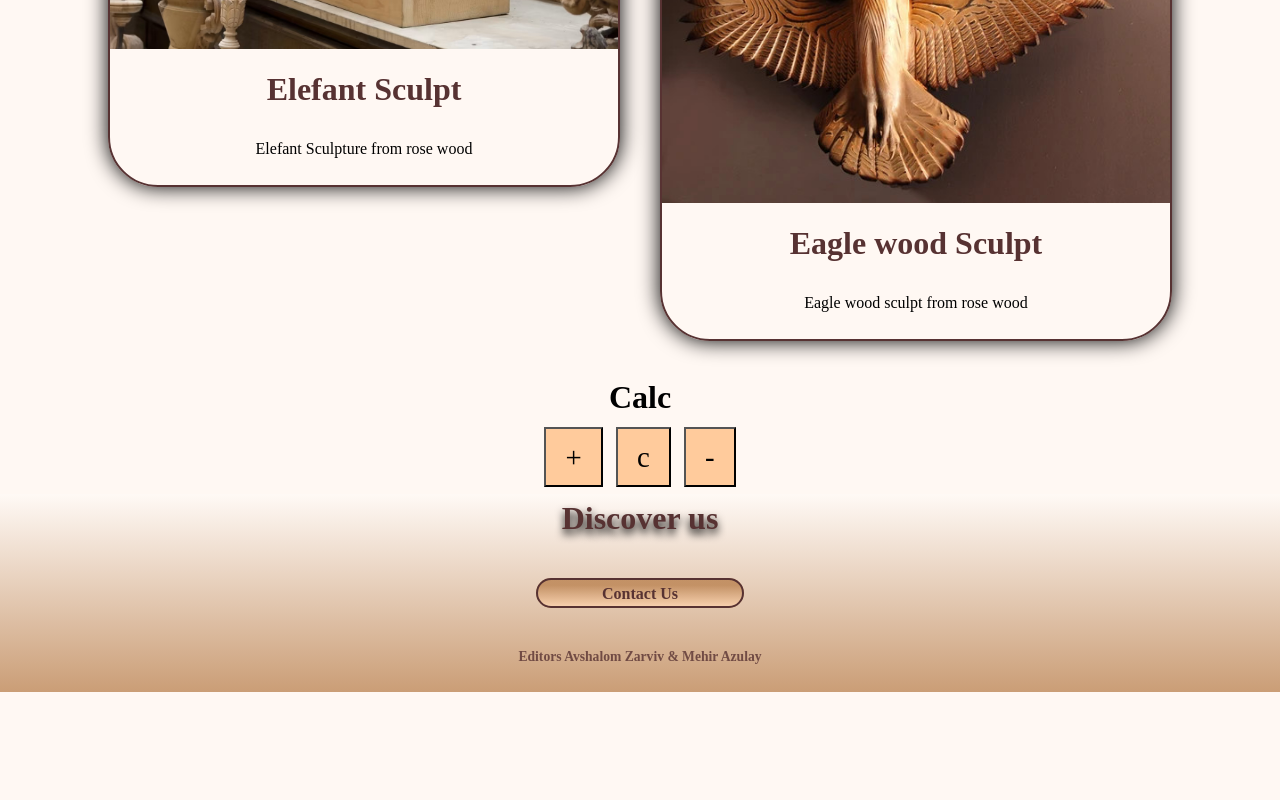
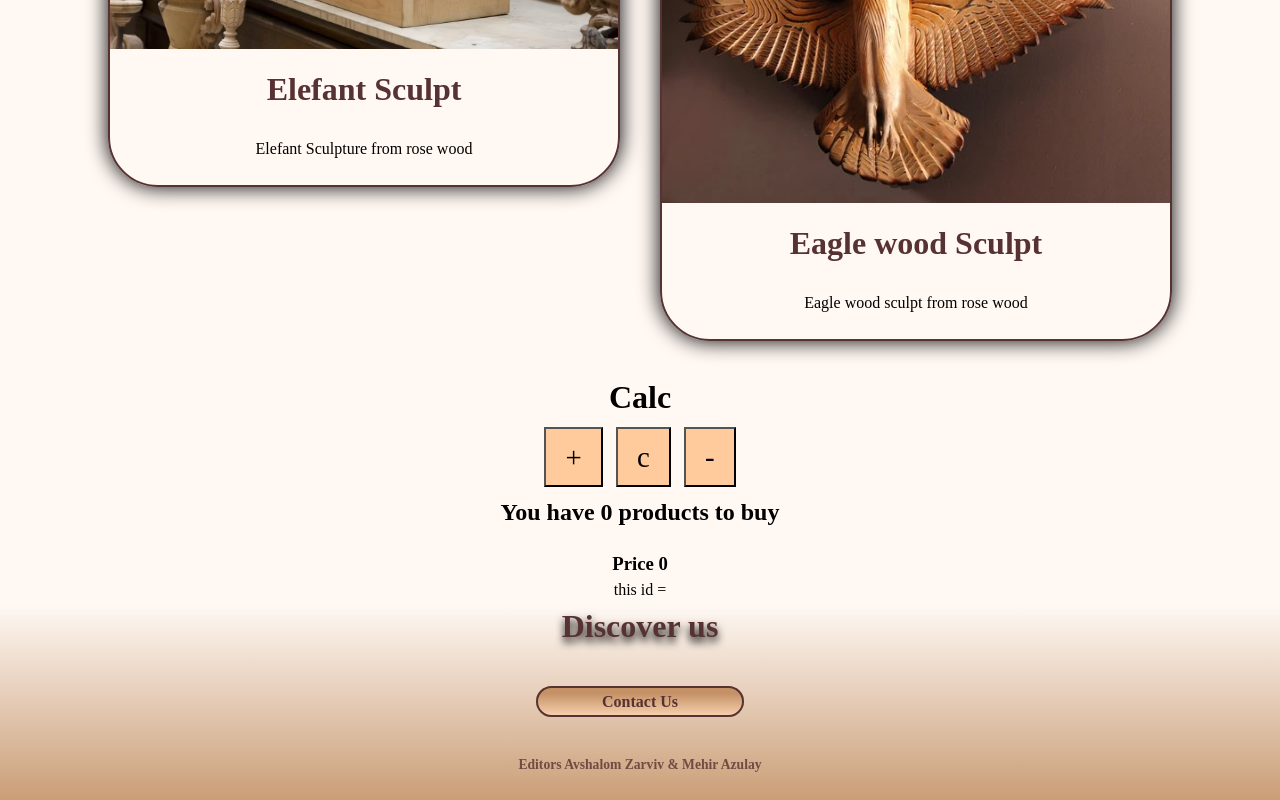
Before and after one commit to Azdevpp/mySiteAngular, an Angular app: page / in a window 1280 px wide. Shown: the part 1248-2048 px from the top of the page. Before the commit the page ends 1940 px from the top, so only its background shows below. Built offline with nearby package versions, Linux system fonts and the light colour scheme; a web font is replaced by a local one.

Commit message:
CalcBegining

```diff
--- a/src/app/calc-products/calc-products.component.html
+++ b/src/app/calc-products/calc-products.component.html
@@ -1,8 +1,11 @@
 <div class="calcProd">
     <h1>Calc</h1>
     <div>
-        <button>+</button>
-        <button>c</button>
-        <button>-</button>
+        <button (click)="addProduct(45)">+</button>
+        <button (click)="cancel()">c</button>
+        <button (click)="subProduct(65)">-</button>
     </div>
+    <h2>You have {{productsAdded}} products to buy</h2>
+    <h3>Price {{priceAmount}}</h3>
+    <p>this id = {{userID}}</p>
 </div>
--- a/src/app/calc-products/calc-products.component.ts
+++ b/src/app/calc-products/calc-products.component.ts
@@ -1,15 +1,51 @@
 import { Component, OnInit } from '@angular/core';
+import { ActivatedRoute } from '@angular/router';
 
+export class calcProducts{
+  id: number;
+
+  constructor(id: number) {
+    this.id = id;
+  }
+}
 @Component({
   selector: 'app-calc-products',
   templateUrl: './calc-products.component.html',
   styleUrls: ['./calc-products.component.css']
 })
 export class CalcProductsComponent implements OnInit {
+  userID: any;
+  productsAdded: number = 0;
+  priceAmount: number = 0;
 
-  constructor() { }
+  constructor(private activatedRoute: ActivatedRoute) {
+    this.activatedRoute.paramMap.subscribe(params => this.userID = params.get("id"));
+
+
+  }
 
   ngOnInit(): void {
+
+  }
+
+
+  addProduct(amount:number) {
+    this.priceAmount += amount;
+    this.productsAdded++;
+  }
+
+  subProduct(amount: number) {
+    this.priceAmount -= amount;
+    this.productsAdded--;
+    if (this.productsAdded < 0) {
+      this.cancel();
+    }
+
+  }
+
+  cancel() {
+    this.priceAmount = 0;
+    this.productsAdded = 0;
   }
 
 }
--- a/src/app/sculpt-product1/sculpt-product1.component.ts
+++ b/src/app/sculpt-product1/sculpt-product1.component.ts
@@ -38,7 +38,8 @@ export class SculptAdvancedProductDetails{
   styleUrls: ['./sculpt-product1.component.css']
 })
 export class SculptProduct1Component implements OnInit {
-  userID : any;
+  userID: any;
+
 
   SculptAdvancedProductDetailsArr: SculptAdvancedProductDetails[];
   constructor(private activatedRoute : ActivatedRoute) {
@@ -106,4 +107,6 @@ export class SculptProduct1Component implements OnInit {
   ngOnInit(): void {
   }
 
+
+
 }
--- a/src/app/vases-product1/vases-product1.component.ts
+++ b/src/app/vases-product1/vases-product1.component.ts
@@ -28,6 +28,8 @@ export class VasesAdvancedProductDetails{
     this.paragraph2 = paragraph2;
   }
 }
+
+
 @Component({
   selector: 'app-vases-product1',
   templateUrl: './vases-product1.component.html',
@@ -61,9 +63,10 @@ export class VasesProduct1Component implements OnInit {
         '../../assets/images/Products/vase/FlowerProduct1Photo.jpg',
         'Just vase View',
         'Lorem ipsum dolor sit, amet consectetur adipisicing elit.Perspiciatis pariatur optio expedita facilis earum aspernaturmolestias hic est, explicabo commodi debitis eos id, dignissimos quoquibusdam quaerat adipisci. Id, suscipit?',
+        '../../assets/images/Products/vase/FlowerProduct2Photo.jpg',
         'With flower view',
         'Lorem ipsum dolor sit amet consectetur adipisicing elit. Nisi aliasfuga deleniti placeat corporis laudantium, odit id, voluptastemporibus officia, eius repudiandae quae voluptatum consequunturtempore? Nesciunt adipisci mollitia nam.',
-        '../../assets/images/Products/vase/FlowerProduct2Photo.jpg'
+
       ),
         new VasesAdvancedProductDetails(
         2,
```
